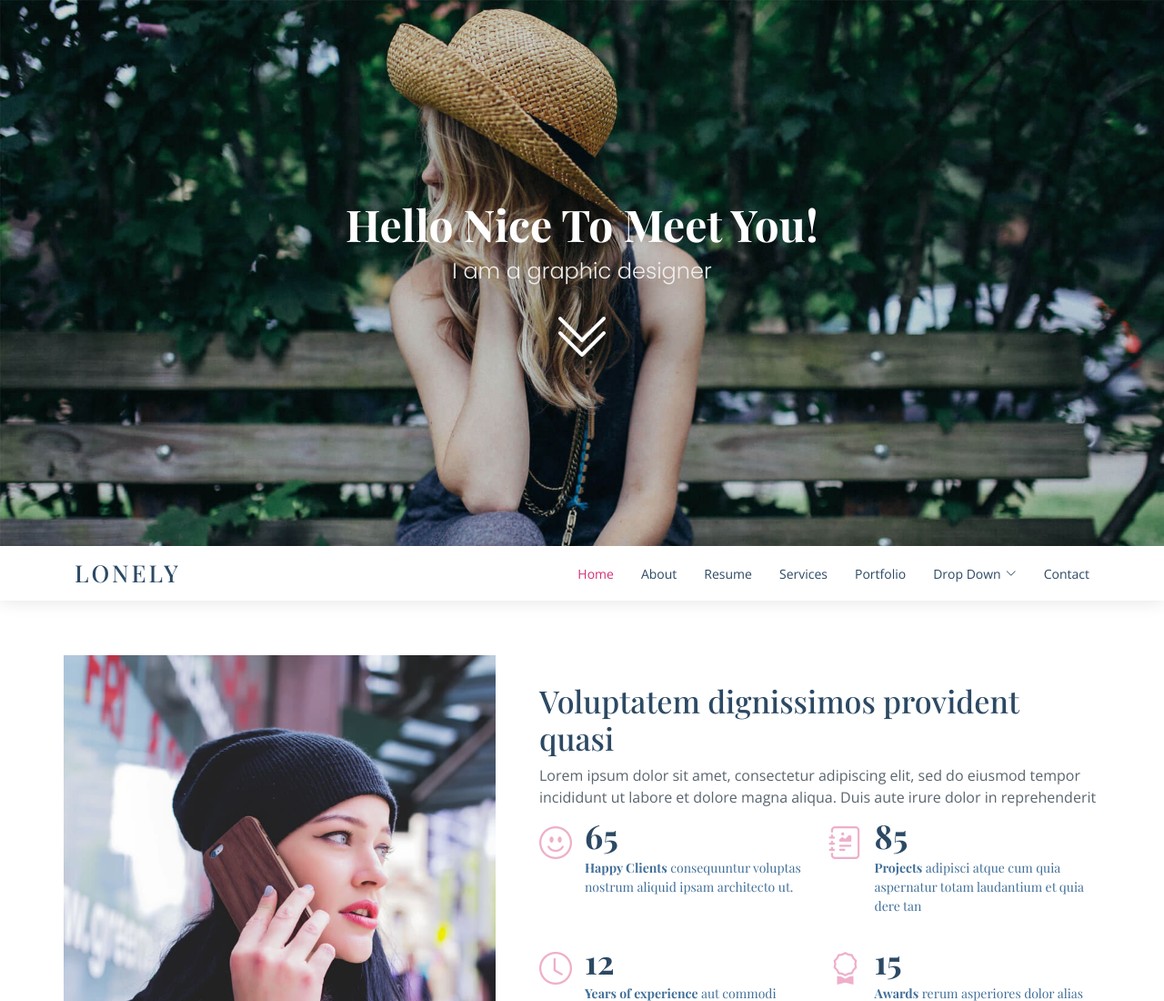
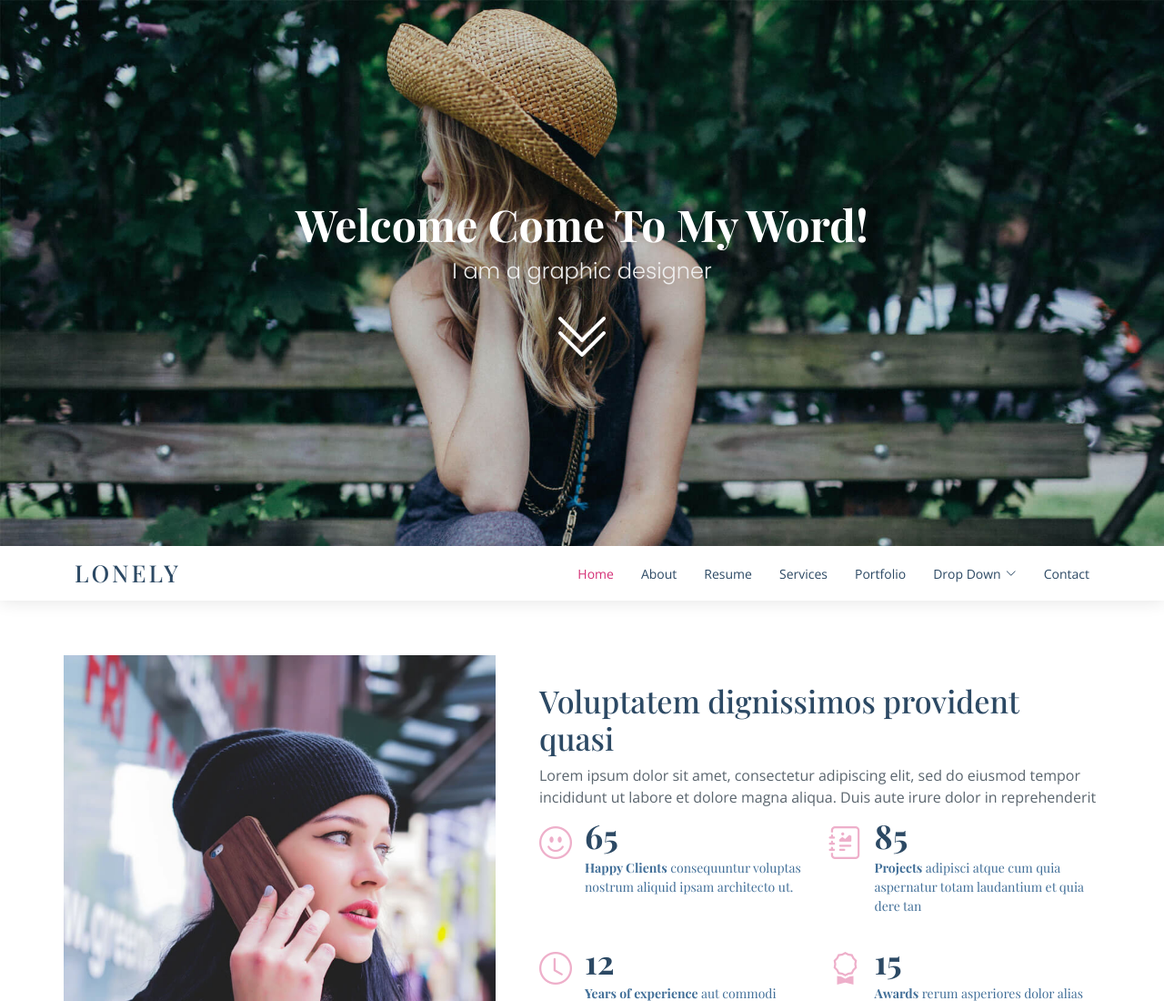
Before and after one commit to beckyhyun/beckyhyun.github.io, a plain HTML site: page index.html in a window 1280 px wide. Shown: the top 1100 px of the page at 91% size. Drawn offline with nearby package versions, Linux system fonts and the light colour scheme; a web font is replaced by a local one.

Commit message:
Update index.html

```diff
--- a/index.html
+++ b/index.html
@@ -39,7 +39,7 @@
 
   <!-- ======= Hero Section ======= -->
   <section id="hero" class="d-flex flex-column align-items-center justify-content-center">
-    <h1>Hello Nice To Meet You!</h1>
+    <h1>Welcome Come To My Word!</h1>
     <h2>I am a graphic designer</h2>
     <a href="#about" class="btn-get-started scrollto"><i class="bi bi-chevron-double-down"></i></a>
   </section><!-- End Hero -->
```
